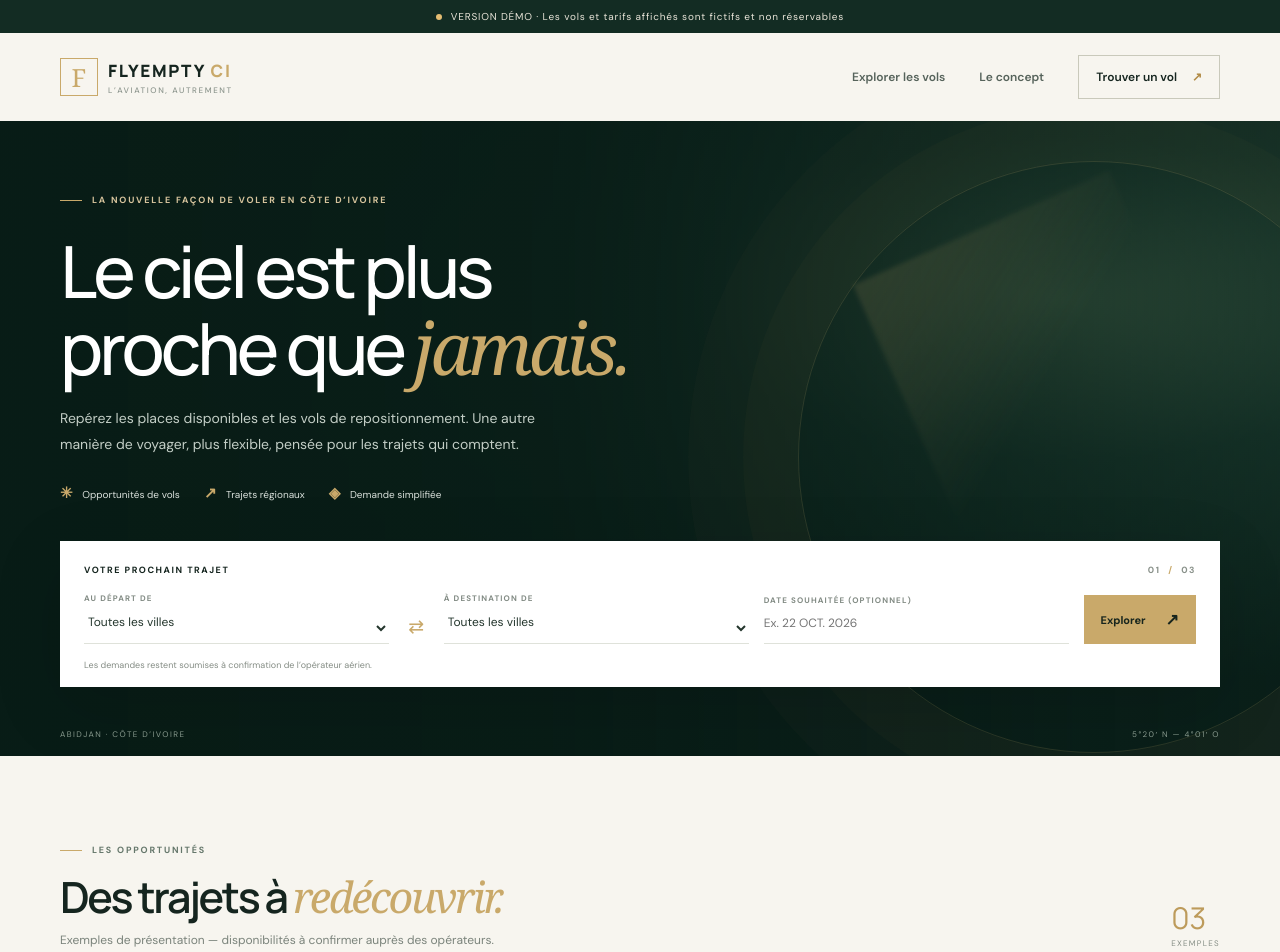
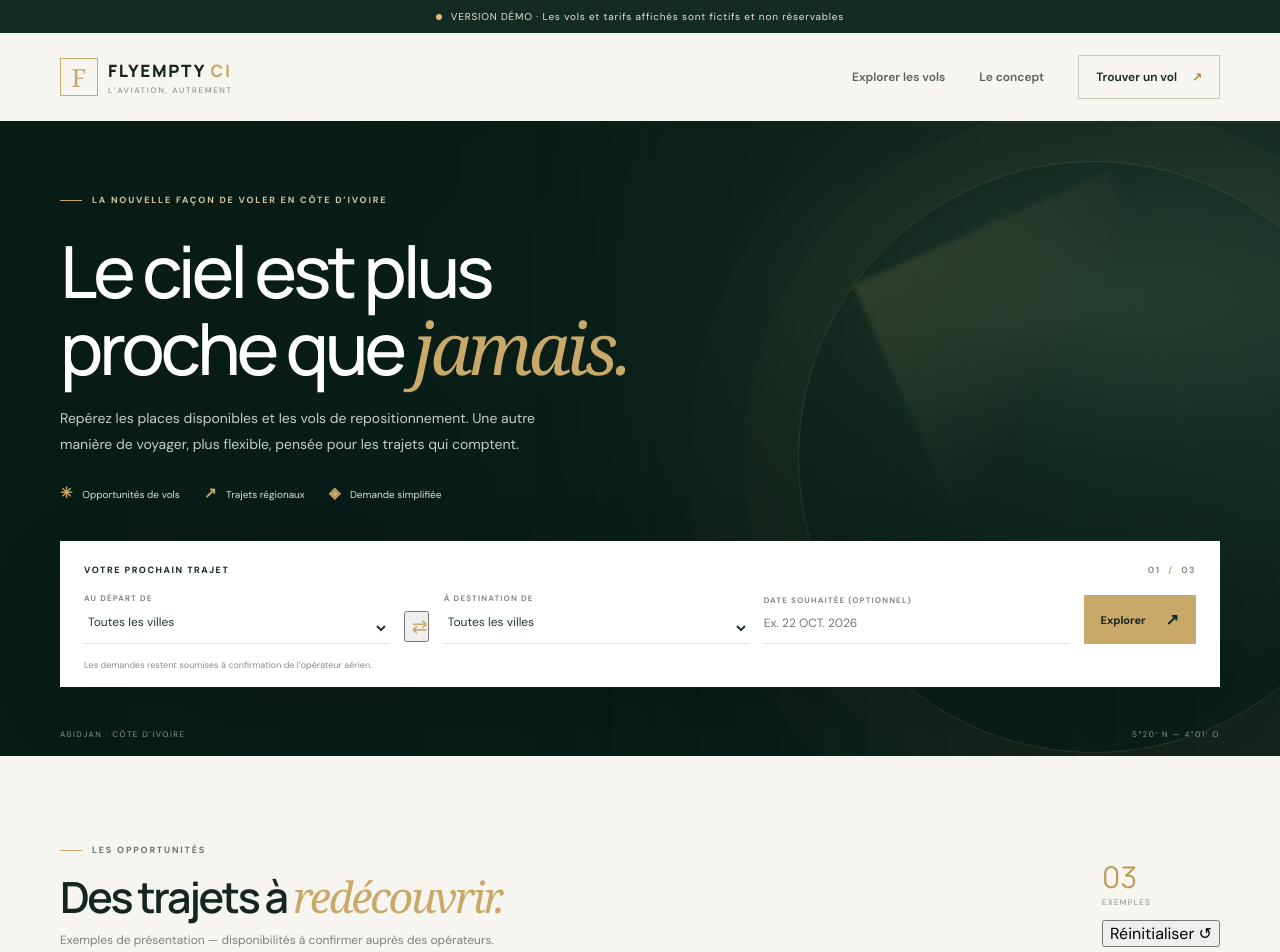
Before and after one commit to juniorpablo2402-gif/flyempty-ci, a Next.js app: page / in a window 1280 px wide. Shown: the top 952 px of the page. Built offline with nearby package versions, Linux system fonts and the light colour scheme.

Commit message:
Improve flight search interactions and reset controls

```diff
--- a/app/page.tsx
+++ b/app/page.tsx
@@ -35,6 +35,17 @@ export default function Home() {
     (!date || f.date.includes(date))
   ), [origin, destination, date]);
 
+  function swapRoute() {
+    setOrigin(destination);
+    setDestination(origin);
+  }
+
+  function resetSearch() {
+    setOrigin("Toutes les villes");
+    setDestination("Toutes les villes");
+    setDate("");
+  }
+
   function requestBooking(flight: Flight) {
     setNotice("Demande de démonstration préparée pour " + flight.code + ". Aucun vol réel n’est réservé : contactez l’opérateur pour confirmer les disponibilités.");
     setSelected(null);
@@ -59,7 +70,7 @@ export default function Home() {
             <div className="search-heading"><span>VOTRE PROCHAIN TRAJET</span><span className="search-step">01 <i>/</i> 03</span></div>
             <div className="search-fields">
               <label><span>AU DÉPART DE</span><select value={origin} onChange={e => setOrigin(e.target.value)}><option>Toutes les villes</option><option>Abidjan</option><option>San-Pédro</option><option>Bouaké</option><option>Korhogo</option></select></label>
-              <div className="swap">⇄</div>
+              <button className="swap" type="button" onClick={swapRoute} aria-label="Inverser le départ et la destination" title="Inverser le trajet">⇄</button>
               <label><span>À DESTINATION DE</span><select value={destination} onChange={e => setDestination(e.target.value)}><option>Toutes les villes</option><option>Abidjan</option><option>San-Pédro</option><option>Bouaké</option><option>Korhogo</option></select></label>
               <label className="date-field"><span>DATE SOUHAITÉE (OPTIONNEL)</span><input aria-label="Date souhaitée" value={date} onChange={e => setDate(e.target.value.toUpperCase())} placeholder="Ex. 22 OCT. 2026" /></label>
               <a className="search-button" href="#vols">Explorer <span>↗</span></a>
@@ -71,7 +82,7 @@ export default function Home() {
       </section>
 
       <section className="flights-section wrap" id="vols">
-        <div className="section-top"><div><div className="eyebrow dark"><span /> LES OPPORTUNITÉS</div><h2>Des trajets à <em>redécouvrir.</em></h2><p>Exemples de présentation — disponibilités à confirmer auprès des opérateurs.</p></div><span className="count">{flights.length.toString().padStart(2, "0")} <small>EXEMPLES</small></span></div>
+        <div className="section-top"><div><div className="eyebrow dark"><span /> LES OPPORTUNITÉS</div><h2>Des trajets à <em>redécouvrir.</em></h2><p>Exemples de présentation — disponibilités à confirmer auprès des opérateurs.</p></div><div className="results-tools"><span className="count">{flights.length.toString().padStart(2, "0")} <small>EXEMPLES</small></span><button className="reset-button" type="button" onClick={resetSearch}>Réinitialiser <span>↺</span></button></div></div>
         {notice && <div className="notice" role="status">{notice}<button onClick={() => setNotice("")} aria-label="Fermer">×</button></div>}
         <div className="flight-grid">
           {flights.map((flight) => <article className="flight-card" key={flight.id}>
```
